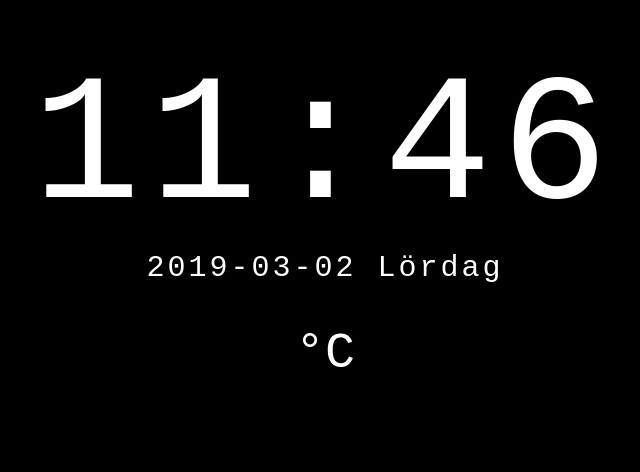
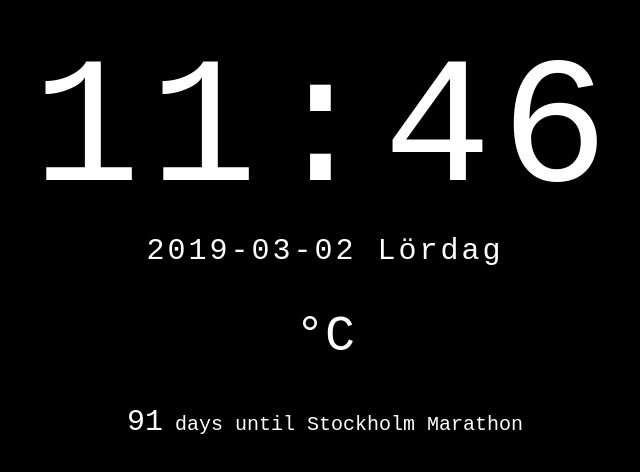
Before and after one commit to LoveLegacy/lovelegacy.github.io, a plain HTML site: page index.html in a window 1280 px wide. Shown: the part 166-638 px from the top of the page, without its empty margins (315-955 px from the left). Drawn offline with nearby package versions, Linux system fonts and the light colour scheme; no server answers.

Commit message:
add countdown

```diff
--- a/index.html
+++ b/index.html
@@ -17,6 +17,7 @@
       <p class="time">{{ time }}</p>
       <p class="date">{{ date }}</p>
       <p class="weather"> <i v-bind:class="weatherSymbol"></i> {{ weather }}°C</p>
+      <p class="count-down"><span class="count-down-date">{{ countDown }}</span> days until Stockholm Marathon</p>
 
 
     </div>
--- a/script.js
+++ b/script.js
@@ -4,7 +4,8 @@ var clock = new Vue({
         time: '',
         date: '',
         weatherSymbol: '',
-        weather: ''
+        weather: '',
+        countDown: ''
     }
 });
 
@@ -41,5 +42,19 @@ function updateWeather(){
 
 }
 
+function updateCountDown(){
+    today=new Date();
+    var cmas=new Date(today.getFullYear(), 05, 01);
+    if (today.getMonth()==11 && today.getDate()>25) {
+        cmas.setFullYear(cmas.getFullYear()+1);
+    }
+    var one_day=1000*60*60*24;
+    var daysLeft = (Math.ceil((cmas.getTime()-today.getTime())/(one_day)));
+    clock.countDown = daysLeft;
+
+    setTimeout(updateCountDown, 1000*60);
+}
+
 updateTime();
 updateWeather();
+updateCountDown();
--- a/style.css
+++ b/style.css
@@ -34,6 +34,12 @@ p {
     font-size: 50px;
     padding: 40px 0;
 }
+.count-down{
+    font-size: 20px;
+}
+.count-down-date{
+    font-size: 30px;
+}
 
 .owf {
     color: white;
```
